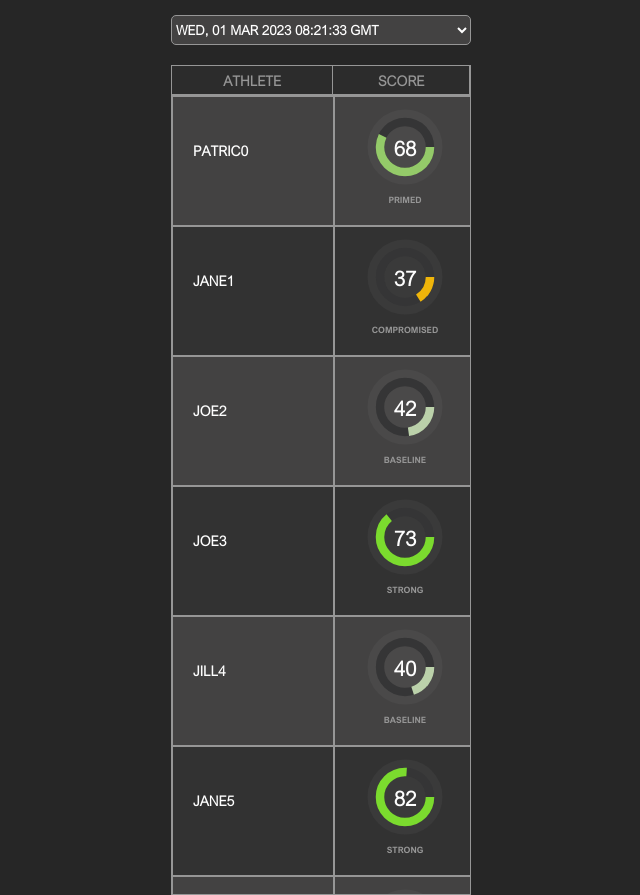
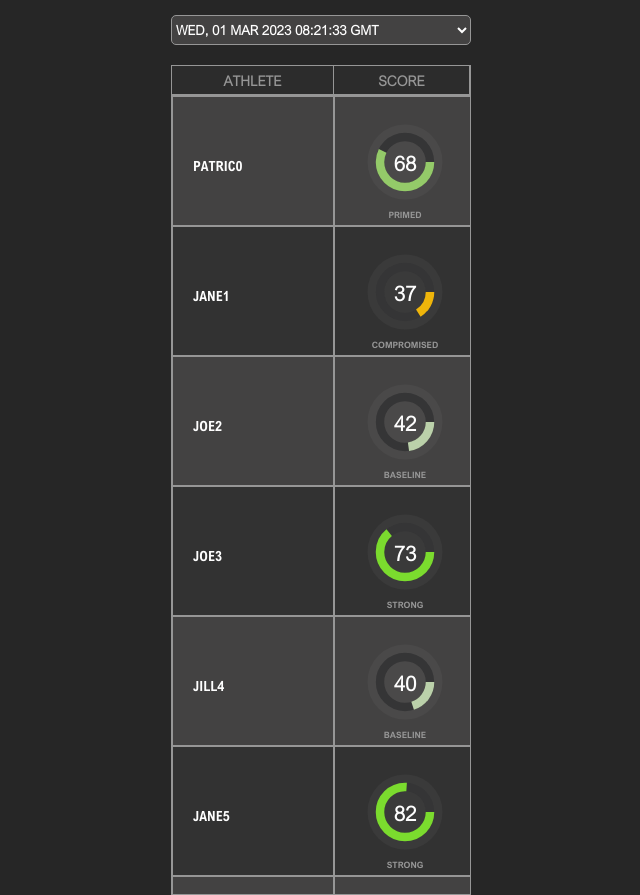
Before and after one commit to dynaput247/userscore, a React (Vite) app: page / in a window 1280 px wide. Shown: the whole page, without its empty margins (319-959 px from the left). Built offline with nearby package versions, Linux system fonts and the light colour scheme.

Commit message:
Adjust font styling

```diff
--- a/src/ScoreTable.tsx
+++ b/src/ScoreTable.tsx
@@ -125,12 +125,12 @@ export default function ScoreTable() {
 
 const StyledCell = styled.div`
     font-size: 14px;
-    font-family: 'Arial Nova Light', sans-serif;
+    font-family: 'Arial Nova Cond', sans-serif;
     color: var(--row-text);
     text-transform: uppercase;
     font-weight: 600;
     position: relative;
-    top: 45px;
+    top: 60px;
     left: 20px;
     .CircleProgressBar {
         position: relative;
@@ -179,6 +179,7 @@ const Header = styled.div`
     align-items: center;
     justify-content: center;
     text-transform: uppercase;
+    font-weight: 600;
     span {
         border-right: 1px solid var(--secondary);
         display: flex;
@@ -192,7 +193,7 @@ const Header = styled.div`
         font-weight: 600;
     }
     span:first-child {
-        width: 162px;
+        width: 163px;
     }
 `
 
```
